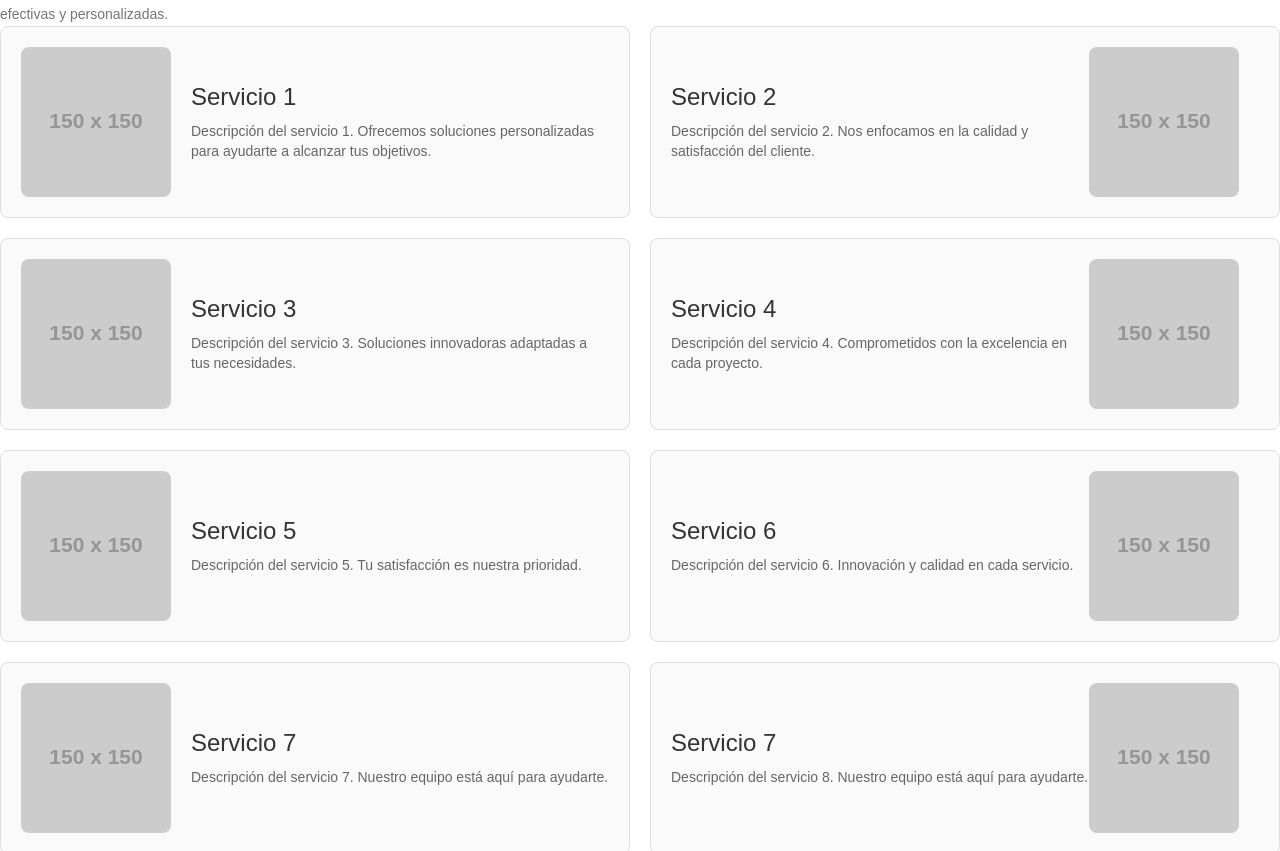
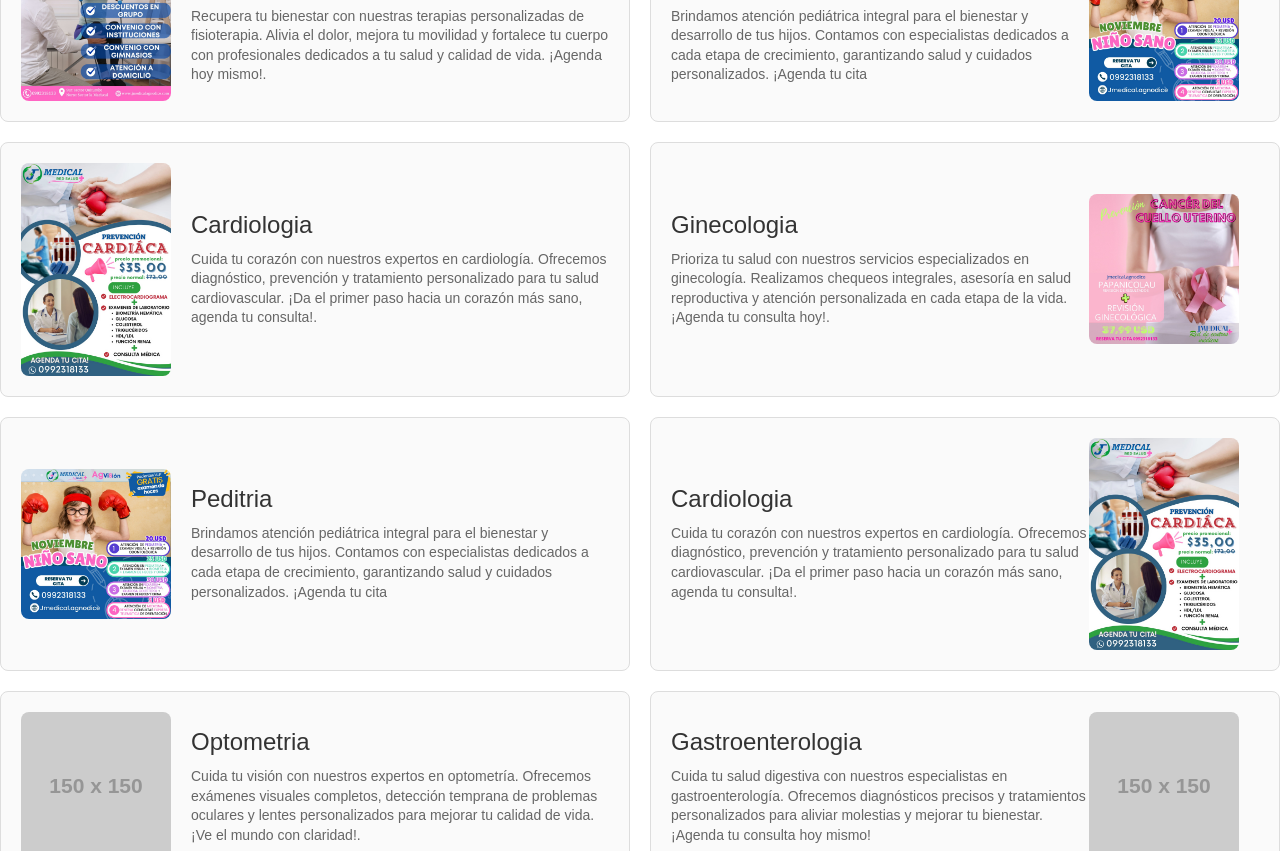
Before and after one commit to eddulkcr17/agnodis, a plain HTML site: page portfolio-details.html in a window 1280 px wide. Shown: the part 709-1560 px from the top of the page. Drawn offline with Linux system fonts and the light colour scheme; placeholder pictures from the web are drawn by us; a script that the page names is missing.

Commit message:
version 2.0

```diff
--- a/portfolio-details.html
+++ b/portfolio-details.html
@@ -174,42 +174,86 @@
 
 		<!-- Start Portfolio Details Area -->
 		<section class="servicesPorfolio"></section>
-            <h1>Nuestros Servicios</h1>
+            <!--<h1>Nuestros Servicios</h1>
             <p>Ofrecemos una amplia gama de servicios diseñados para satisfacer las necesidades de nuestros clientes. Desde consultoría profesional hasta implementación técnica, trabajamos para brindar soluciones efectivas y personalizadas.</p>
-        </section>
+        --></section>
 
         <!-- Segunda sección: Grilla de Productos -->
         <section class="products">
             <!-- Producto 1 -->
             <div class="product-item">
                 <div class="product-image">
-                    <img src="https://via.placeholder.com/150" alt="Producto 1">
+                    <img src="img/services/service1.jpeg" alt="Producto 1">
                 </div>
                 <div class="product-content">
-                    <h2>Servicio 1</h2>
-                    <p>Descripción del servicio 1. Ofrecemos soluciones personalizadas para ayudarte a alcanzar tus objetivos.</p>
+                    <h2>Fisioterapia</h2>
+                    <p>Recupera tu bienestar con nuestras terapias personalizadas de fisioterapia. Alivia el dolor, mejora tu movilidad y fortalece tu cuerpo con profesionales dedicados a tu salud y calidad de vida. ¡Agenda hoy mismo!.</p>
+                </div>
+            </div>
+			 <!-- Producto 6 -->
+			 <div class="product-item">
+                <div class="product-image">
+                    <img src="img/services/service6.jpeg" alt="Producto 6">
+                </div>
+                <div class="product-content">
+                    <h2>Peditria</h2>
+                    <p>Brindamos atención pediátrica integral para el bienestar y desarrollo de tus hijos. Contamos con especialistas dedicados a cada etapa de crecimiento, garantizando salud y cuidados personalizados. ¡Agenda tu cita</p>
                 </div>
             </div>
 
-            <!-- Producto 2 -->
+            <!-- Producto 7 -->
+            <div class="product-item">
+                <div class="product-image">
+                    <img src="img/services/service4.jpeg" alt="Producto 7">
+                </div>
+                <div class="product-content">
+                    <h2>Cardiologia</h2>
+                    <p>Cuida tu corazón con nuestros expertos en cardiología. Ofrecemos diagnóstico, prevención y tratamiento personalizado para tu salud cardiovascular. ¡Da el primer paso hacia un corazón más sano, agenda tu consulta!.</p>
+                </div>
+            </div>
+
+
+
+            <!-- Producto 3 -->
+            <div class="product-item">
+                <div class="product-image">
+                    <img src="img/services/service3.jpeg" alt="Producto 3">
+                </div>
+                <div class="product-content">
+                    <h2>Ginecologia</h2>
+                    <p>Prioriza tu salud con nuestros servicios especializados en ginecología. Realizamos chequeos integrales, asesoría en salud reproductiva y atención personalizada en cada etapa de la vida. ¡Agenda tu consulta hoy!.</p>
+                </div>
+            </div>
+
+			 <!-- Producto 6 -->
+			 <div class="product-item">
+                <div class="product-image">
+                    <img src="img/services/service6.jpeg" alt="Producto 6">
+                </div>
+                <div class="product-content">
+                    <h2>Peditria</h2>
+                    <p>Brindamos atención pediátrica integral para el bienestar y desarrollo de tus hijos. Contamos con especialistas dedicados a cada etapa de crecimiento, garantizando salud y cuidados personalizados. ¡Agenda tu cita</p>
+                </div>
+            </div>
+
+            <!-- Producto 7 -->
+            <div class="product-item">
+                <div class="product-image">
+                    <img src="img/services/service4.jpeg" alt="Producto 7">
+                </div>
+                <div class="product-content">
+                    <h2>Cardiologia</h2>
+                    <p>Cuida tu corazón con nuestros expertos en cardiología. Ofrecemos diagnóstico, prevención y tratamiento personalizado para tu salud cardiovascular. ¡Da el primer paso hacia un corazón más sano, agenda tu consulta!.</p>
+                </div>
+            </div>
+			<!-- Producto 2 -->
             <div class="product-item">
                 <div class="product-image">
                     <img src="https://via.placeholder.com/150" alt="Producto 2">
                 </div>
                 <div class="product-content">
-                    <h2>Servicio 2</h2>
-                    <p>Descripción del servicio 2. Nos enfocamos en la calidad y satisfacción del cliente.</p>
-                </div>
-            </div>
-
-            <!-- Producto 3 -->
-            <div class="product-item">
-                <div class="product-image">
-                    <img src="https://via.placeholder.com/150" alt="Producto 3">
-                </div>
-                <div class="product-content">
-                    <h2>Servicio 3</h2>
-                    <p>Descripción del servicio 3. Soluciones innovadoras adaptadas a tus necesidades.</p>
+                    <h2>Optometria</h2>
+                    <p>Cuida tu visión con nuestros expertos en optometría. Ofrecemos exámenes visuales completos, detección temprana de problemas oculares y lentes personalizados para mejorar tu calidad de vida. ¡Ve el mundo con claridad!.</p>
                 </div>
             </div>
 
@@ -219,8 +263,8 @@
                     <img src="https://via.placeholder.com/150" alt="Producto 4">
                 </div>
                 <div class="product-content">
-                    <h2>Servicio 4</h2>
-                    <p>Descripción del servicio 4. Comprometidos con la excelencia en cada proyecto.</p>
+                    <h2>Gastroenterologia</h2>
+                    <p>Cuida tu salud digestiva con nuestros especialistas en gastroenterología. Ofrecemos diagnósticos precisos y tratamientos personalizados para aliviar molestias y mejorar tu bienestar. ¡Agenda tu consulta hoy mismo!</p>
                 </div>
             </div>
 
@@ -230,32 +274,12 @@
                     <img src="https://via.placeholder.com/150" alt="Producto 5">
                 </div>
                 <div class="product-content">
-                    <h2>Servicio 5</h2>
-                    <p>Descripción del servicio 5. Tu satisfacción es nuestra prioridad.</p>
+                    <h2>Traumatologia</h2>
+                    <p>Recupera tu movilidad y calidad de vida con nuestros expertos en traumatología. Diagnóstico y tratamiento especializado para lesiones óseas, musculares y articulares. ¡Confía en nosotros para tu recuperación!.</p>
                 </div>
             </div>
 
-            <!-- Producto 6 -->
-            <div class="product-item">
-                <div class="product-image">
-                    <img src="https://via.placeholder.com/150" alt="Producto 6">
-                </div>
-                <div class="product-content">
-                    <h2>Servicio 6</h2>
-                    <p>Descripción del servicio 6. Innovación y calidad en cada servicio.</p>
-                </div>
-            </div>
 
-            <!-- Producto 7 -->
-            <div class="product-item">
-                <div class="product-image">
-                    <img src="https://via.placeholder.com/150" alt="Producto 7">
-                </div>
-                <div class="product-content">
-                    <h2>Servicio 7</h2>
-                    <p>Descripción del servicio 7. Nuestro equipo está aquí para ayudarte.</p>
-                </div>
-            </div>
 
 			<!-- Producto 8-->
             <div class="product-item">
```
Also changed, not shown: img/services/service1.jpeg (added), img/services/service3.jpeg (added), img/services/service4.jpeg (added), img/services/service6.jpeg (added).
